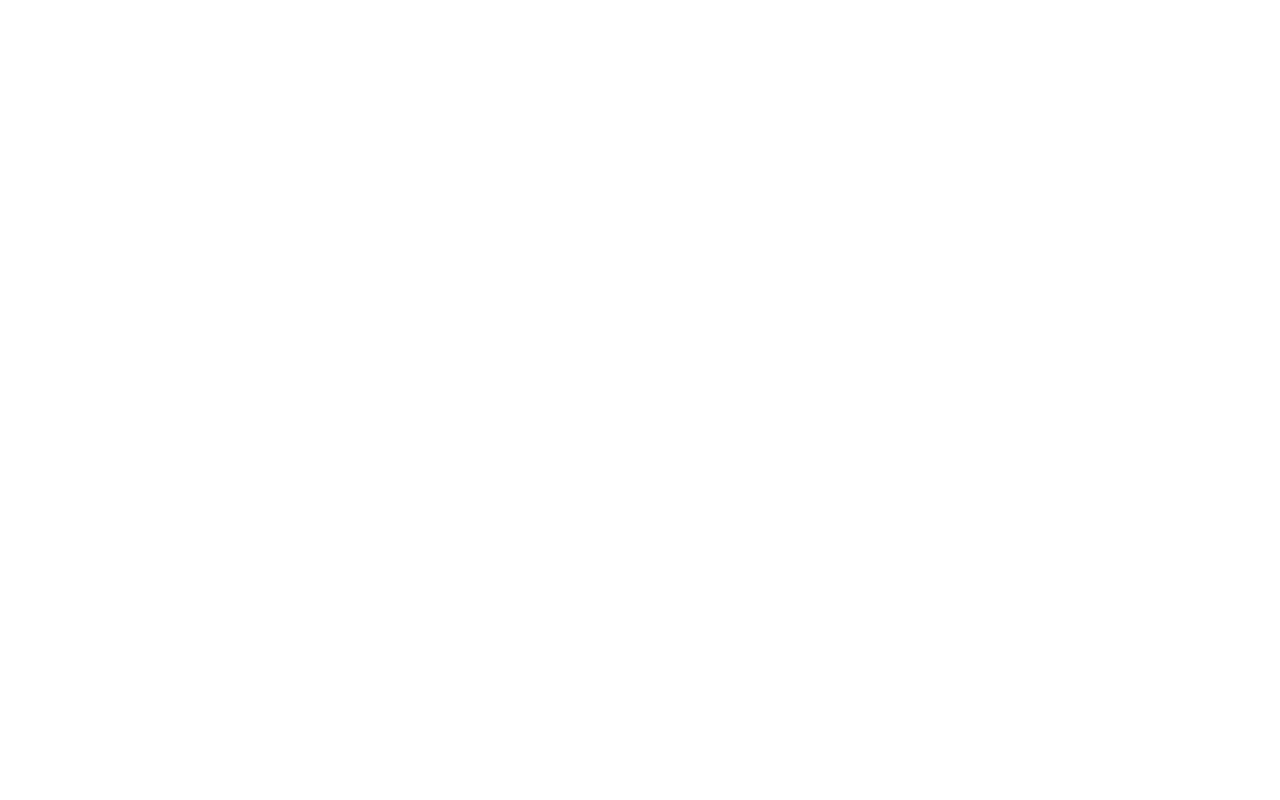
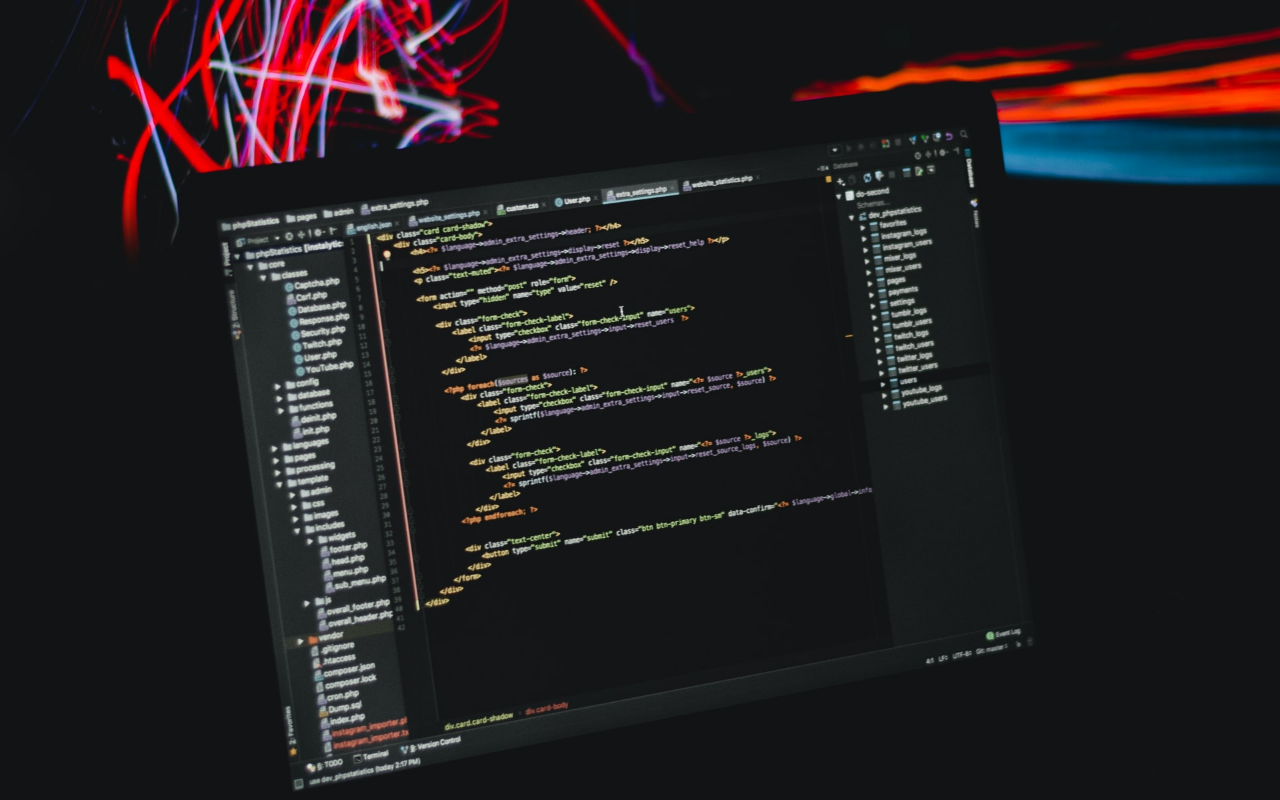
Before and after one commit to Tiago-htm/webSiteJavaHtmlCss, a plain HTML site: page index.html in a window 1280 px wide. Drawn offline with Linux system fonts and the light colour scheme.

Commit message:
Colocou um pouco de imagem e deu uma arrumada na resposividade

```diff
--- a/icon/style.css
+++ /dev/null
@@ -1,3 +0,0 @@
-@import url('https://fonts.googleapis.com/css2?family=Baloo+2:wght@600;800&family=Josefin+Slab:ital,wght@0,100;0,200;0,300;0,400;1,200&display=swap');
-
- @import url('https://cdnjs.cloudflare.com/ajax/libs/font-awesome/6.0.0-beta2/css/all.min.css');
--- a/index.html
+++ b/index.html
@@ -4,10 +4,23 @@
   <meta charset="UTF-8">
   <meta http-equiv="X-UA-Compatible" content="IE=edge">
   <meta name="viewport" content="width=device-width, initial-scale=1.0">
-  <link rel="stylesheet" href="icon/style.css">
+  <link rel="stylesheet" href="style.css">
+  <link rel="apple-touch-icon" sizes="180x180" href="icon/iconapple-touch-icon.png">
+  <link rel="icon" type="image/png" sizes="32x32" href="icon/favicon-32x32.png">
+  <link rel="icon" type="image/png" sizes="16x16" href="icon/favicon-16x16.png">
+<link rel="manifest" href="/site.webmanifest">
   <title>WebSite</title>
 </head>
 <body>
-
+    <div class = "container">
+        <header>
+          <div class="img-wrapper">
+            <img src="icon/backgourd.jpg" alt="Imagem de computador">
+          </div>
+          <h1>Lorem ipsum dolor sit amet consectetur, adipisicing elit. Repudiandae, .</h1>
+          <p>Tiago Vilela Carvalho</p>
+          <button>Saiba mais </button>
+        </header>
+    </div>
 </body>
 </html>
--- /dev/null
+++ b/style.css
@@ -0,0 +1,23 @@
+@import url('https://fonts.googleapis.com/css2?family=Baloo+2:wght@600;800&family=Josefin+Slab:ital,wght@0,100;0,200;0,300;0,400;1,200&display=swap');
+
+ @import url('https://cdnjs.cloudflare.com/ajax/libs/font-awesome/6.0.0-beta2/css/all.min.css');
+
+ *{
+   margin: 0;
+   padding: 0;
+
+ }
+ header{
+   width: 100%;
+   height: 100vh; /*altura que esta execibido */
+   overflow: hidden;/* evita deixar a barra de rolagem */
+ }
+.img-wrapper{
+    width: 100%;
+    height: 100%;
+    overflow: hidden;/* evita deixar a barra de rolagem */
+}.img-wrapper img{
+  width: 100%;
+  height: 100%;
+  object-fit: cover;/*pra imagem não perder a proporção*/
+}
```
Also changed, not shown: favicon.ico (renamed from icon/favicon.ico), icon/backgourd.jpg (added), site.webmanifest.
